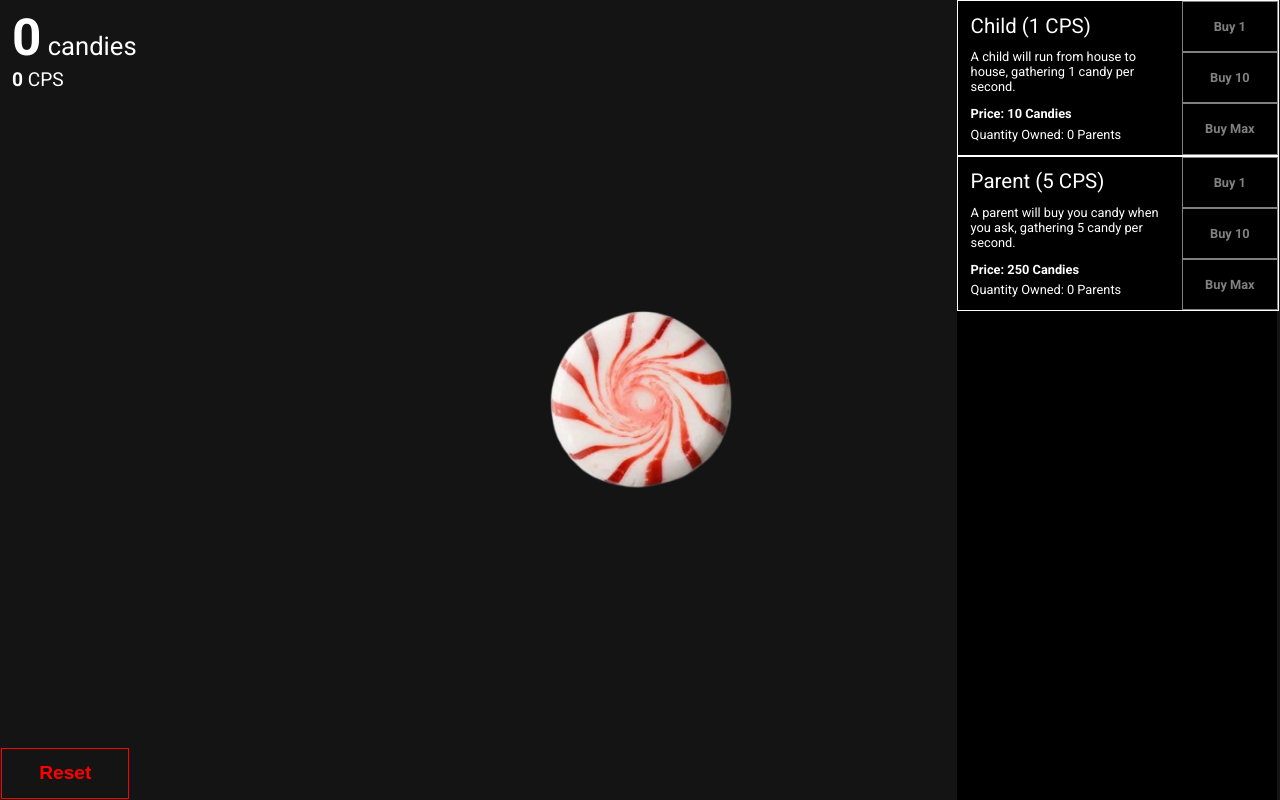
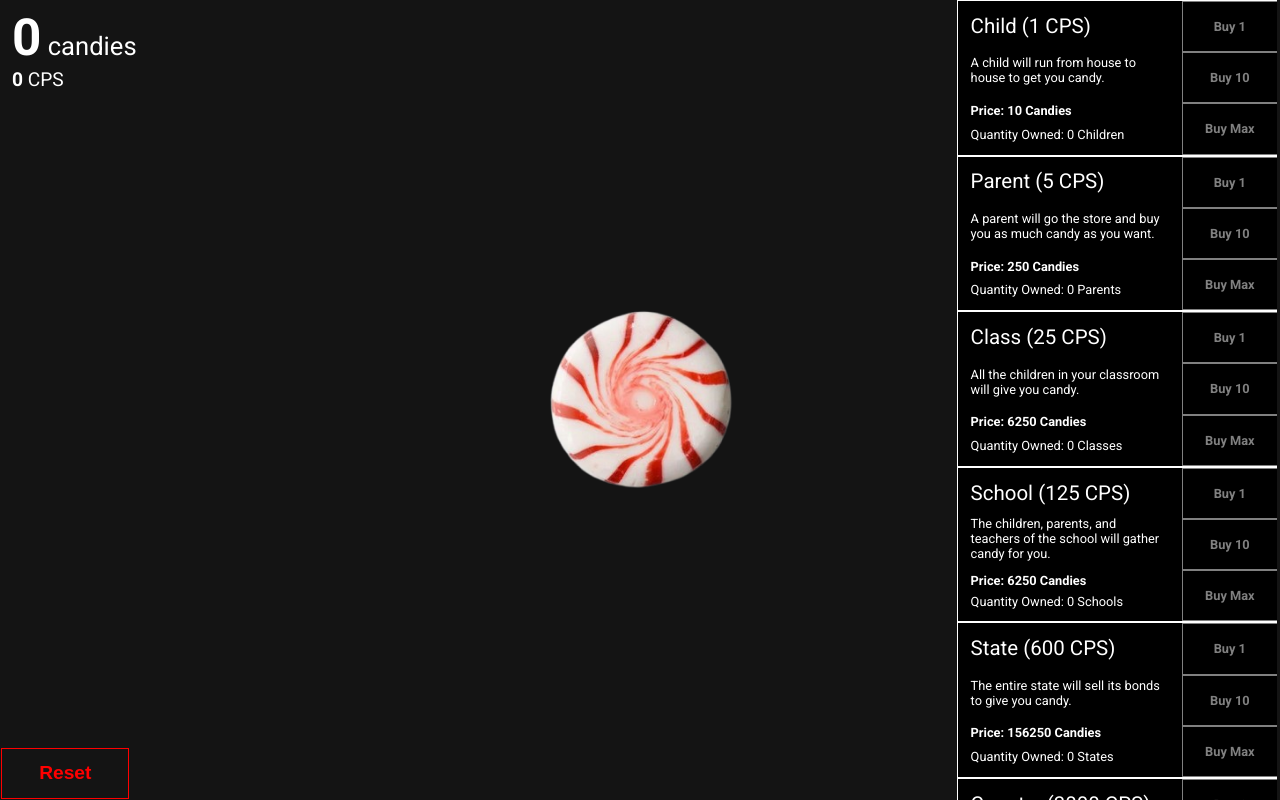
Before and after one commit to zayndamji/candy-clicker, a plain HTML site: page index.html in a window 1280 px wide. Drawn offline with Linux system fonts and the light colour scheme.

Commit message:
added more upgrades

```diff
--- a/script.js
+++ b/script.js
@@ -6,7 +6,8 @@ document.getElementById('reset').addEventListener('click', () => {
 const upgrades = localStorage.getItem('upgrades') ? JSON.parse(localStorage.getItem('upgrades')) : [
   {
     name: "Child",
-    description: "A child will run from house to house, gathering 1 candy per second.",
+    pluralName: "Children",
+    description: "A child will run from house to house to get you candy.",
     originalPrice: 10,
     price: 10,
     quantity: 0,
@@ -14,11 +15,57 @@ const upgrades = localStorage.getItem('upgrades') ? JSON.parse(localStorage.getI
   },
   {
     name: "Parent",
-    description: "A parent will buy you candy when you ask, gathering 5 candy per second.",
+    pluralName: "Parents",
+    description: "A parent will go the store and buy you as much candy as you want.",
     originalPrice: 250,
     price: 250,
     quantity: 0,
     cps: 5
+  },
+  {
+    name: "Class",
+    pluralName: "Classes",
+    description: "All the children in your classroom will give you candy.",
+    originalPrice: 6250,
+    price: 6250,
+    quantity: 0,
+    cps: 25
+  },
+  {
+    name: "School",
+    pluralName: "Schools",
+    description: "The children, parents, and teachers of the school will gather candy for you.",
+    originalPrice: 6250,
+    price: 6250,
+    quantity: 0,
+    cps: 125
+  },
+  {
+    name: "State",
+    pluralName: "States",
+    description: "The entire state will sell its bonds to give you candy.",
+    originalPrice: 156250,
+    price: 156250,
+    quantity: 0,
+    cps: 600
+  },
+  {
+    name: "Country",
+    pluralName: "Countries",
+    description: "The government will increase the national debt to give you candy.",
+    originalPrice: 3906250,
+    price: 3906250,
+    quantity: 0,
+    cps: 3000
+  },
+  {
+    name: "World",
+    pluralName: "Worlds",
+    description: "The government will increase the national debt to give you candy.",
+    originalPrice: 97656250,
+    price: 97656250,
+    quantity: 0,
+    cps: 15000
   }
 ]
 
@@ -58,7 +105,7 @@ function generateUpgrades() {
     quantity.classList.add('quantity');
     const quantityChild = document.createElement('span');
     quantityChild.id = 'quantity' + i;
-    quantity.append('Quantity Owned: ', quantityChild, ' Parents');
+    quantity.append('Quantity Owned: ', quantityChild, ' ' + upgrades[i].pluralName);
 
     contents.append(title, document.createElement('div'), description, document.createElement('div'), price, quantity);
 
--- a/styles.css
+++ b/styles.css
@@ -79,6 +79,8 @@ img#candy {
   height: 100%;
   width: 25vw;
   background-color: black;
+  overflow-y: scroll;
+  overflow-x: hidden;
 }
 
 .upgrade {
```
